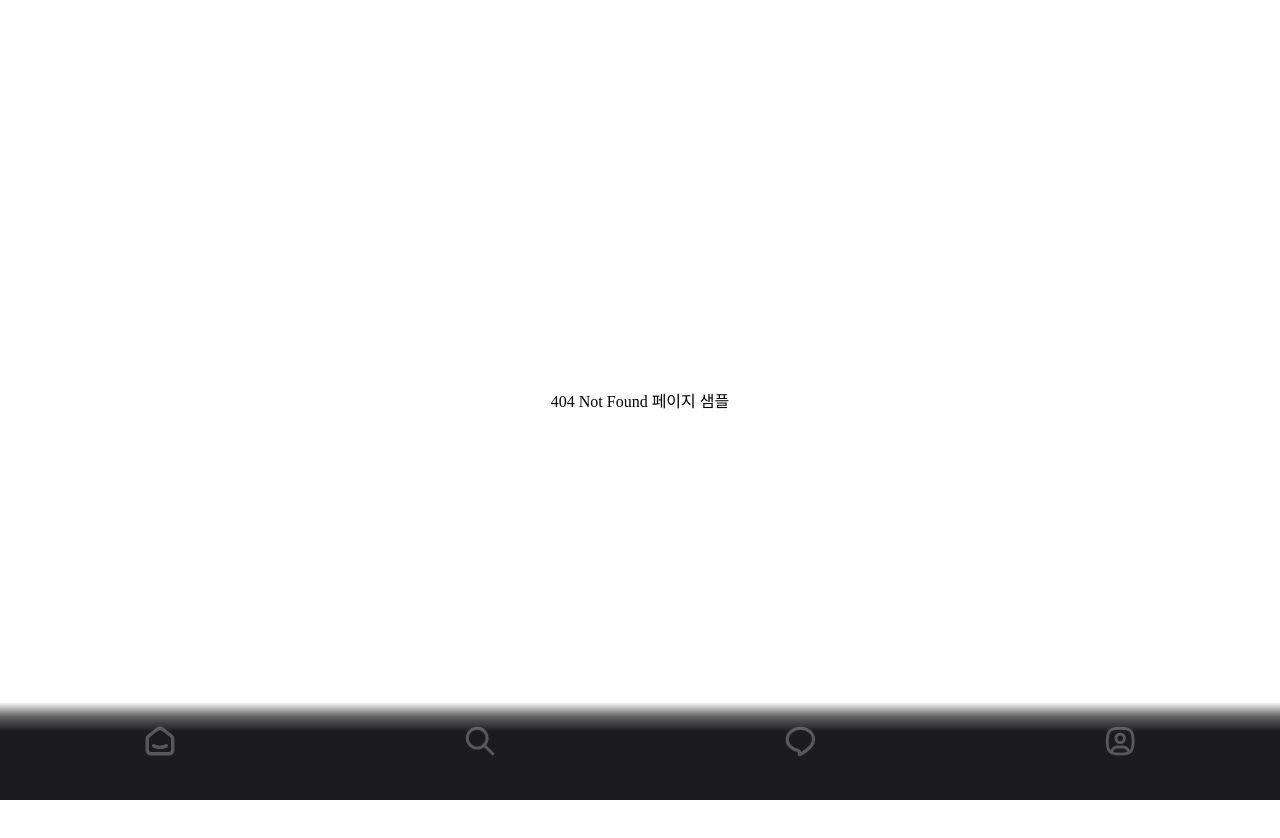
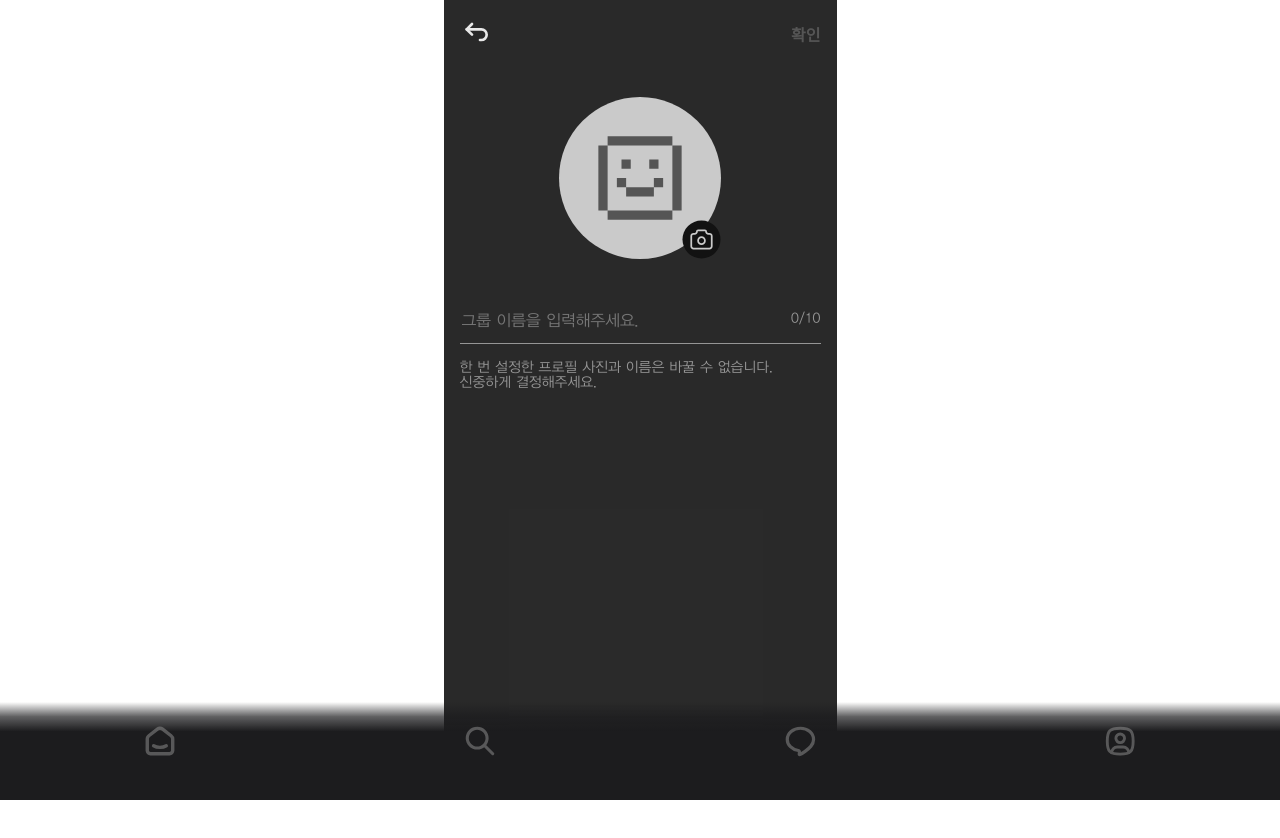
Before and after one commit to UMC-Banddy/client, a React (Vite) app: page /join/create-chat/2 in a window 1280 px wide. Before the commit this address had no page. Shown: the top 838 px of the page. Built offline with nearby package versions, Linux system fonts and the light colour scheme; a web font is replaced by a local one.

Commit message:
feat: 그룹 채팅방 정보 설정 UI 1차 완성

```diff
--- a/src/app/router.tsx
+++ b/src/app/router.tsx
@@ -20,6 +20,7 @@ import NotFoundPage from "@/pages/NotFound/NotFoundPage";
 import Join from "@/pages/Join/Join";
 import BandRecruit from "@/pages/Join/BandRecruit";
 import CreateChat from "@/pages/Join/CreateChat";
+import CreateChat2 from "@/pages/Join/CreateChat2";
 
 const routes = [
   {
@@ -47,6 +48,7 @@ const routes = [
       { path: "/join", element: <Join /> },
       { path: "/join/band-recruit", element: <BandRecruit /> },
       { path: "/join/create-chat", element: <CreateChat /> },
+      { path: "/join/create-chat/2", element: <CreateChat2 /> },
     ],
   },
 ];
--- /dev/null
+++ b/src/pages/Join/CreateChat2.tsx
@@ -0,0 +1,51 @@
+import back from "@/assets/icons/join/ic_back.svg";
+import clsx from "clsx";
+import { useState } from "react";
+import happy from "@/assets/icons/join/ic_mood_happy.svg";
+import cameraBtn from "@/assets/icons/join/ic_camera_btn.svg";
+
+const CreateChat2 = () => {
+  const [enableConfirmBtn, setEnableConfirmBtn] = useState(false);
+  return (
+    <main className="flex flex-col items-center relative p-[16px] min-h-screen w-[393px] mx-auto bg-[#121212]/90">
+      <div className="flex justify-between mb-[16px] w-full">
+        <button className="p-[0] bg-transparent border-none cursor-pointer">
+          <img src={back} alt="back" />
+        </button>
+        <button
+          className={clsx(
+            "p-[0] bg-transparent border-none text-ibm-sb-16",
+            enableConfirmBtn ? "text-[#79D000] cursor-pointer" : "text-[#555]"
+          )}
+        >
+          확인
+        </button>
+      </div>
+
+      <div className="relative mt-[30px] mb-[40px] size-[162px] rounded-full bg-[#CACACA] flex items-center justify-center">
+        <img src={happy} alt="happy mood" className="size-[112px]" />
+        <button className="absolute right-[0] bottom-[0] p-[0] size-[39px] bg-transparent border-none cursor-pointer">
+          <img className="size-full" src={cameraBtn} alt="camera" />
+        </button>
+      </div>
+
+      <div className="mx-[8px] flex justify-between py-[12px] w-full border-b-[0.75px] border-[#959595]">
+        <input
+          type="text"
+          placeholder="그룹 이름을 입력해주세요."
+          className="w-full h-full bg-transparent border-none text-hakgyo-r-16 focus:outline-none"
+        />
+        <p className="text-hakgyo-r-14 text-[#959595]">0/10</p>
+      </div>
+
+      <div className="mt-[16px] w-full">
+        <p className="text-hakgyo-r-14 text-[#959595]">
+          한 번 설정한 프로필 사진과 이름은 바꿀 수 없습니다. <br />
+          신중하게 결정해주세요.
+        </p>
+      </div>
+    </main>
+  );
+};
+
+export default CreateChat2;
```
Also changed, not shown: src/assets/icons/join/ic_camera_btn.svg (added), src/assets/icons/join/ic_mood_happy.svg (added).
